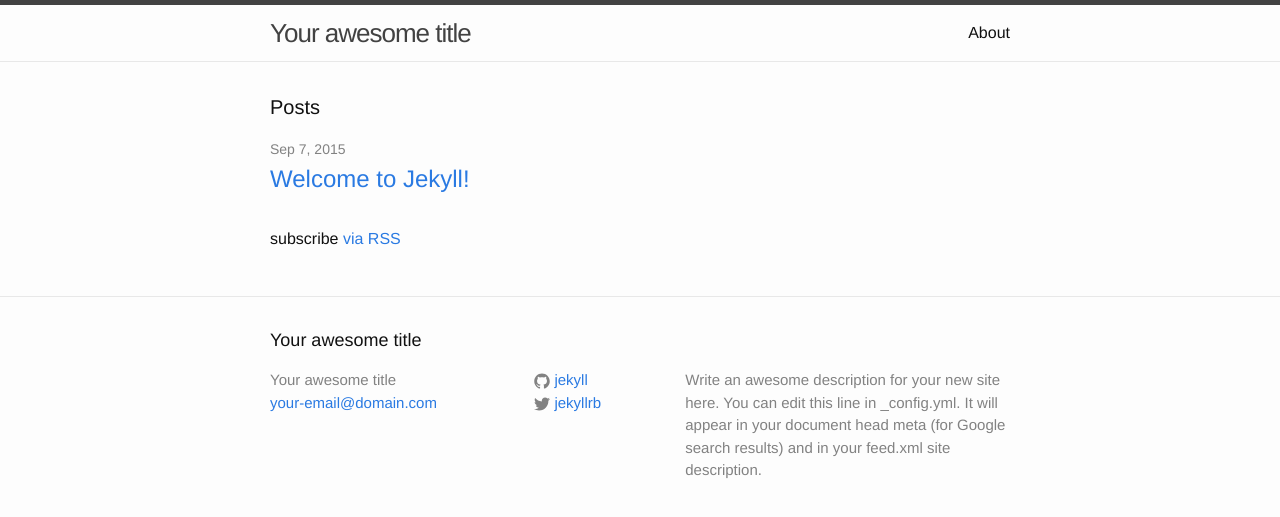
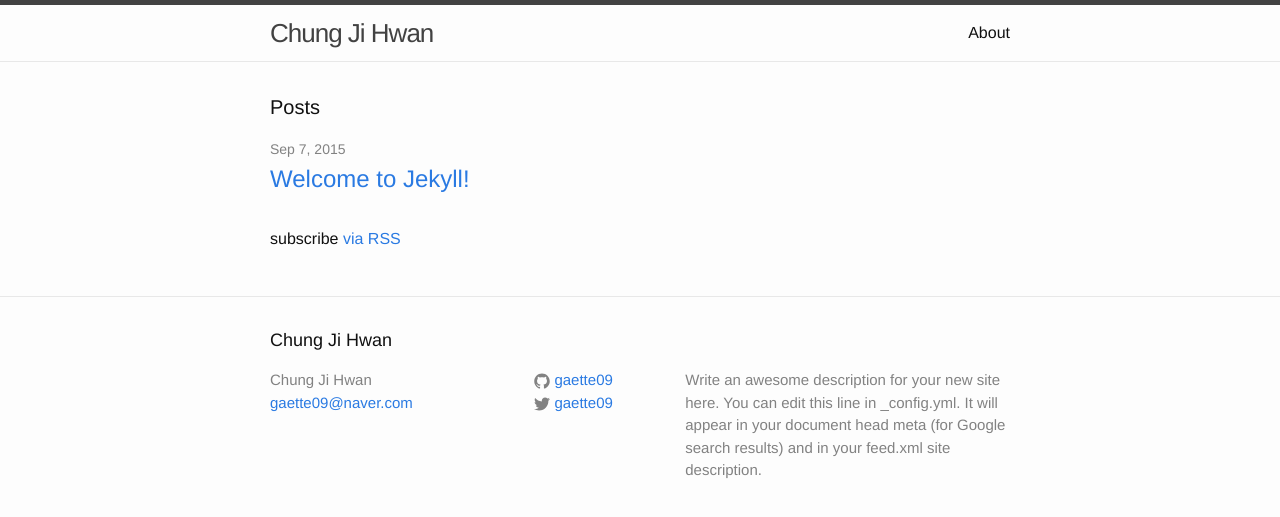
Before and after one commit to gaette09/blog, a Jekyll site: the page built from index.html, in a window 1280 px wide. Shown: the top 517 px of the page. Built offline with Jekyll 4.4.1, drawn with Linux system fonts in a browser that asks for light colours.

Commit message:
Change url method

```diff
--- a/_config.yml
+++ b/_config.yml
@@ -1,14 +1,14 @@
 # Site settings
-title: Your awesome title
-email: your-email@domain.com
+title: Chung Ji Hwan
+email: gaette09@naver.com
 description: > # this means to ignore newlines until "baseurl:"
   Write an awesome description for your new site here. You can edit this
   line in _config.yml. It will appear in your document head meta (for
   Google search results) and in your feed.xml site description.
 baseurl: "" # the subpath of your site, e.g. /blog/
-url: "http://yourdomain.com" # the base hostname & protocol for your site
-twitter_username: jekyllrb
-github_username:  jekyll
+url: "http://jihwanapps.com" # the base hostname & protocol for your site
+twitter_username: gaette09
+github_username:  gaette09
 
 # Build settings
 markdown: kramdown
```
